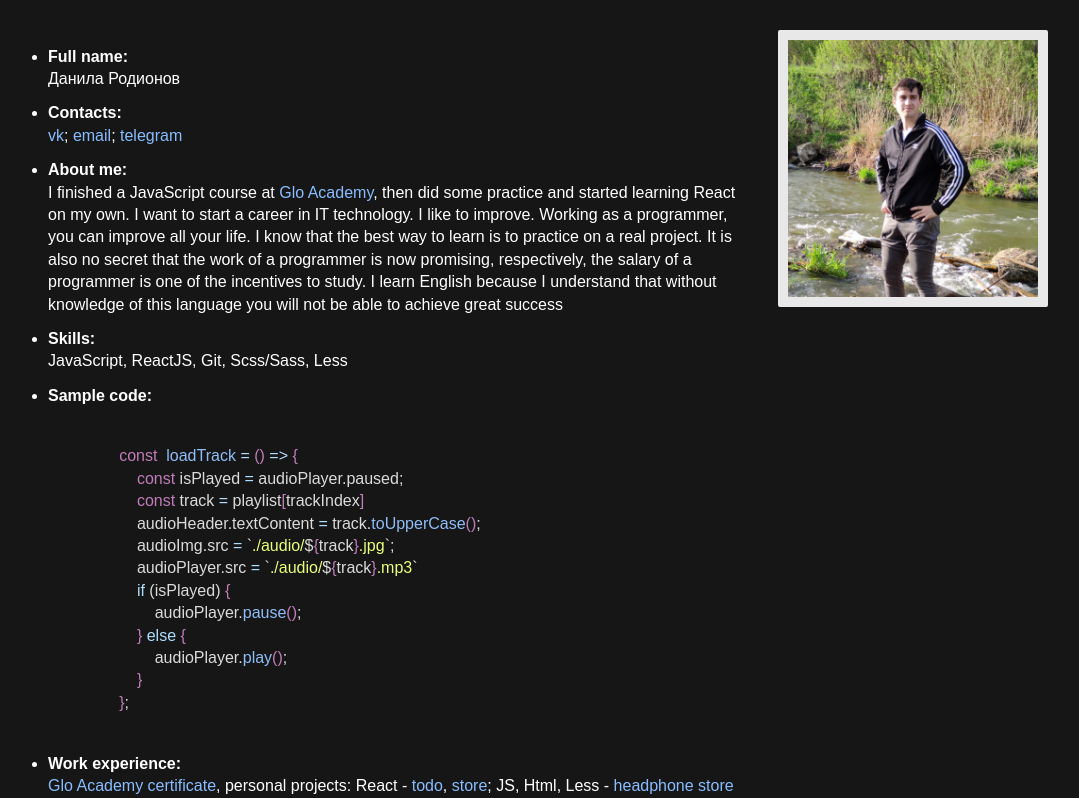
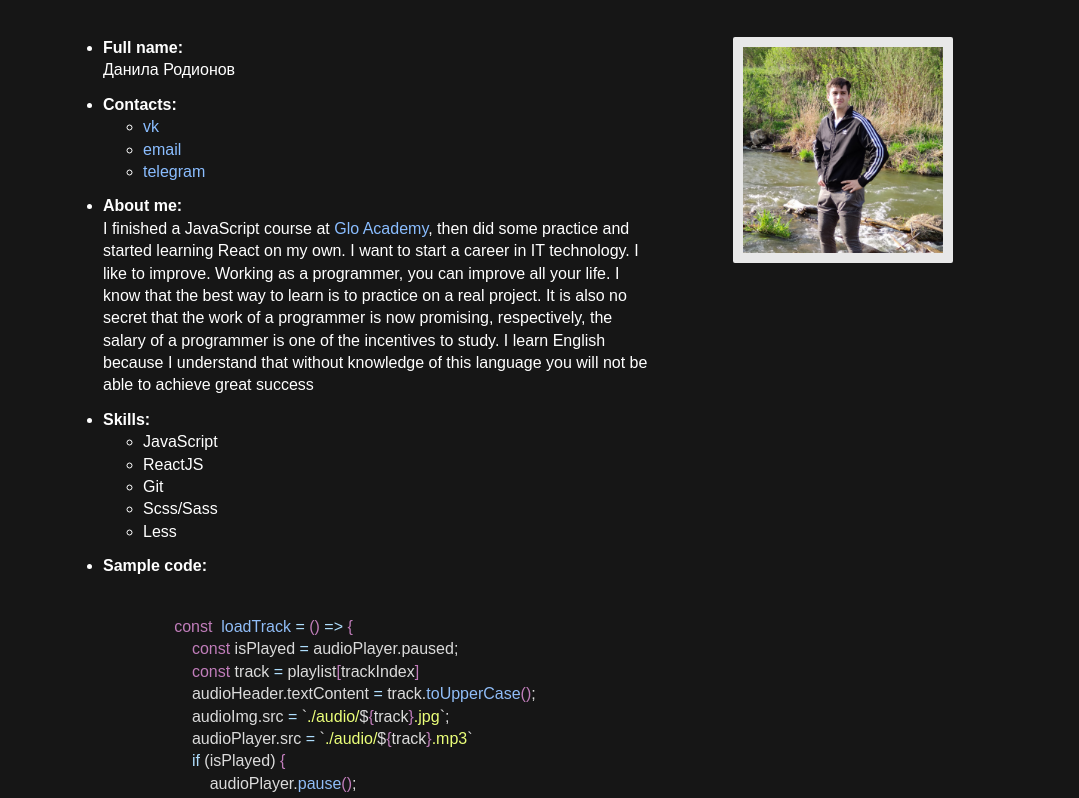
Before and after one commit to youjob13/rsschool-cv, a plain HTML site: page index.html in a window 1280 px wide. Shown: the part 88-886 px from the top of the page, without its empty margins (112-1191 px from the left). Drawn offline with Linux system fonts and the light colour scheme.

Commit message:
fix: fix layout

```diff
--- a/css/style.css
+++ b/css/style.css
@@ -1,4 +1,7 @@
 /* Basic settings */
+* {
+  box-sizing: border-box;
+}
 body {
   margin: 0;
   padding: 0;
@@ -42,6 +45,9 @@ a {
 }
 
 /* Content CV */
+header {
+  margin: 30px 0;
+}
 .main {
   margin: 30px 0;
   line-height: 1.4;
@@ -84,8 +90,7 @@ a {
 }
 
 .avatar {
-  max-width: 250px;
-  height: fit-content;
+  width: 220px;
   border-radius: 2px;
   border: 10px solid #e8e8e8;
 }
--- a/index.html
+++ b/index.html
@@ -7,34 +7,40 @@
     <title>HTML, CSS & Git Basics</title>
   </head>
   <body>
+    <header>
+      <h1 class="main-title">CV Danila Rodionow</h1>
+    </header>
     <main class="main">
       <div class="container">
-        <h1 class="main-title">CV Danila Rodionow</h1>
         <div class="main-content">
           <ul class="main-list">
             <li class="main-list__item">
-              <span
-                ><h4>Full name:</h4>
-                Данила Родионов</span
+              <h4>Full name:</h4>
+              <span> Данила Родионов</span>
+            </li>
+            <li class="main-list__item">
+              <h4>Contacts:</h4>
+              <ul>
+                <li>
+                  <a class="link" href="https://vk.com/2garinn" target="_blank"
+                    >vk</a
                   >
                 </li>
-            <li class="main-list__item">
-              <span
-                ><h4>Contacts:</h4>
-                <a class="link" href="https://vk.com/2garinn" target="_blank"
-                  >vk</a
-                >;
+                <li>
                   <a class="link" href="mailto:danil.rodionow13@gmail.com"
                     >email</a
-                >;
+                  >
+                </li>
+                <li>
                   <a class="link" href="tg://resolve?domain=youjob13"
                     >telegram</a
-                ></span
                   >
                 </li>
+              </ul>
+            </li>
             <li class="main-list__item">
-              <span
-                ><h4>About me:</h4>
+              <h4>About me:</h4>
+              <span>
                 I finished a JavaScript course at
                 <a class="link" href="https://glo.academy/" target="_blank"
                   >Glo Academy</a
@@ -50,10 +56,14 @@
               >
             </li>
             <li class="main-list__item">
-              <span
-                ><h4>Skills:</h4>
-                JavaScript, ReactJS, Git, Scss/Sass, Less</span
-              >
+              <h4>Skills:</h4>
+              <ul>
+                <li>JavaScript</li>
+                <li>ReactJS</li>
+                <li>Git</li>
+                <li>Scss/Sass</li>
+                <li>Less</li>
+              </ul>
             </li>
             <li class="main-list__item">
               <h4>Sample code:</h4>
@@ -73,8 +83,8 @@
               </code></pre>
             </li>
             <li class="main-list__item">
+              <h4>Work experience:</h4>
               <span>
-                <h4>Work experience:</h4>
                 <a
                   class="link"
                   href="https://yadi.sk/i/7_qVaamKoZv2eg"
@@ -115,13 +125,13 @@
               >
             </li>
             <li class="main-list__item">
-              <span
-                ><h4>English:</h4>
-                A2 Pre-Intermediate</span
-              >
+              <h4>English:</h4>
+              <span> A2 Pre-Intermediate</span>
             </li>
           </ul>
+          <figure>
             <img class="avatar" src="img/avatar.jpg" alt="avatar" />
+          </figure>
         </div>
       </div>
     </main>
```
Lines whose indentation alone changed are shown as unchanged.
